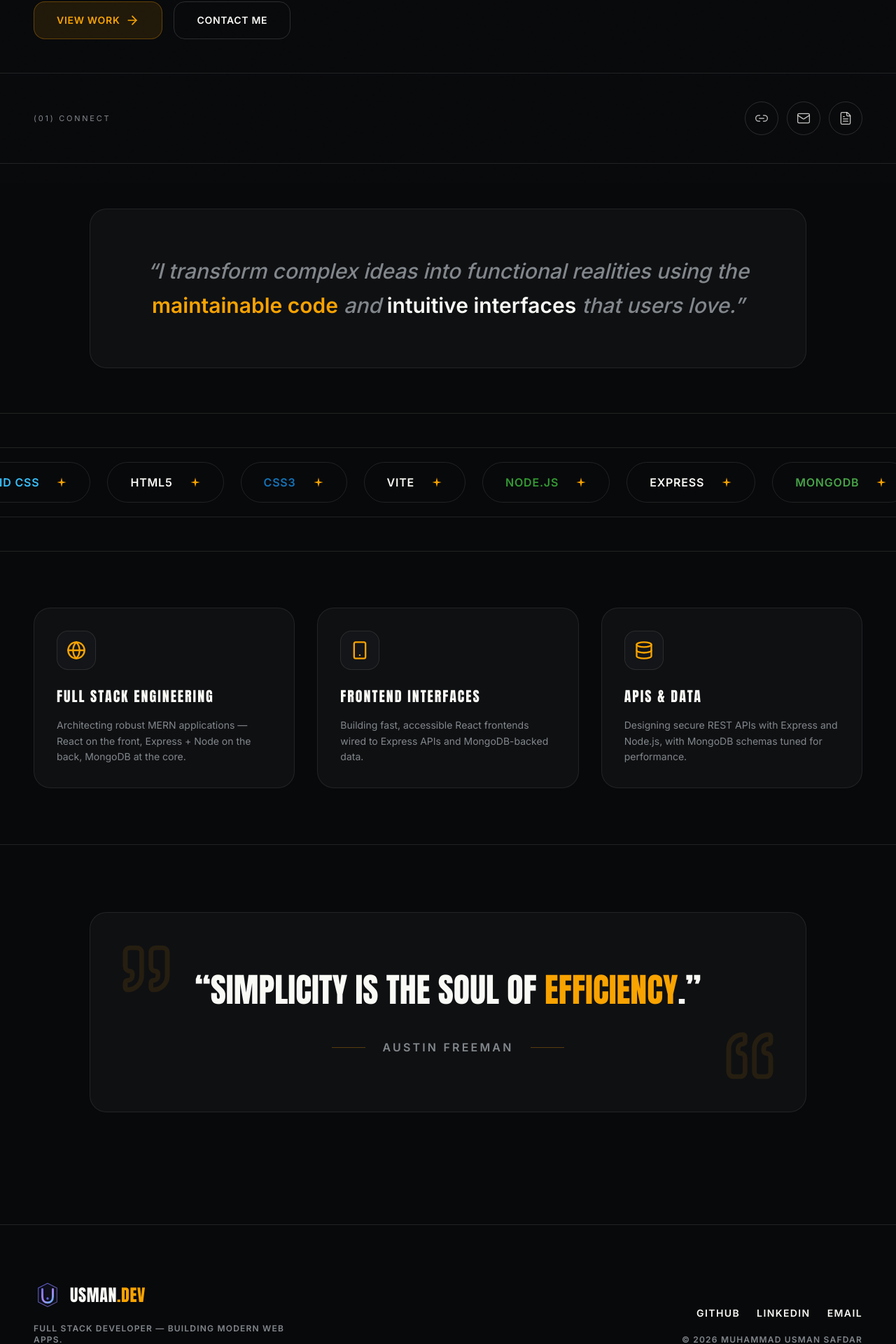
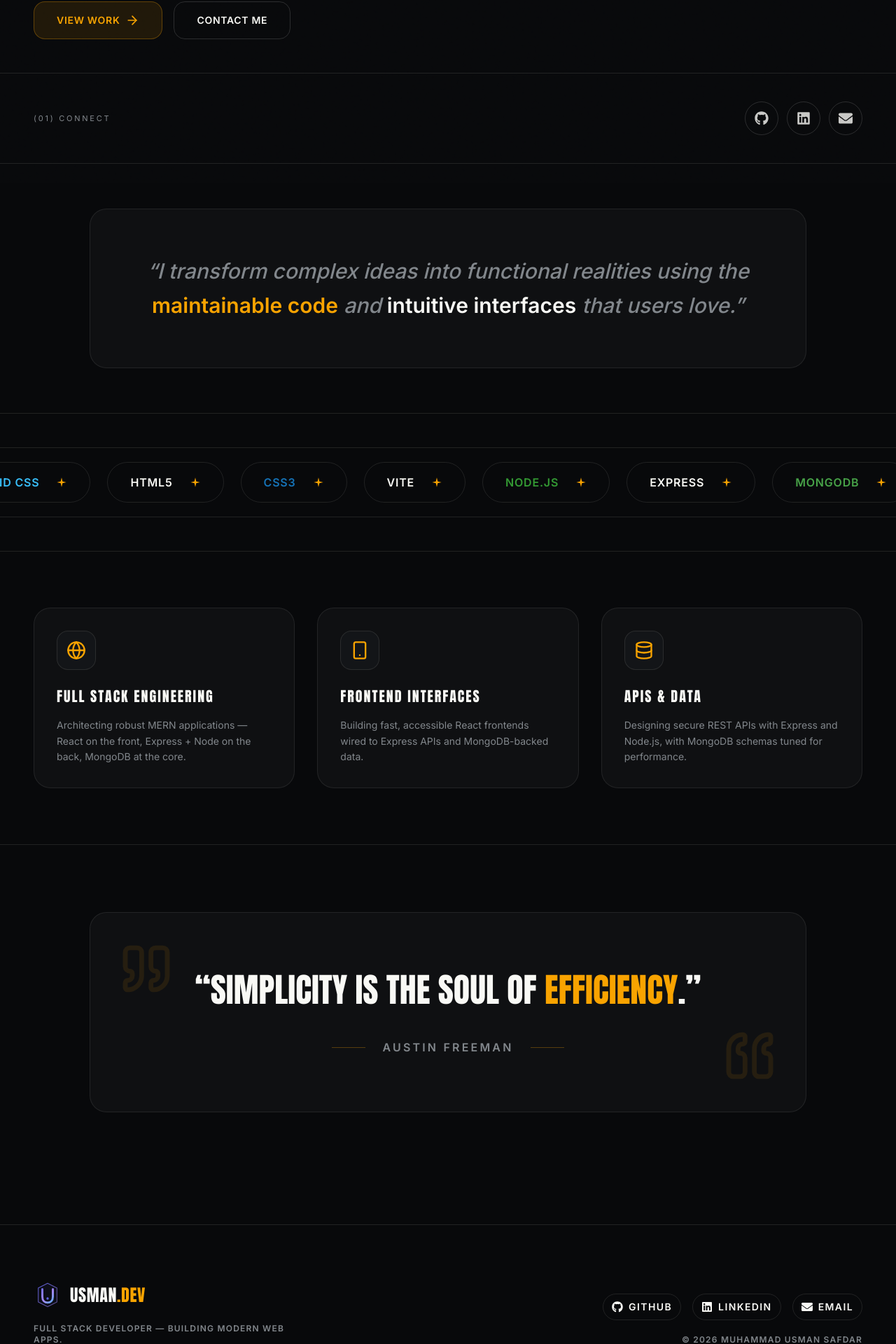
Before and after one commit to usmansHUB/portfolio, a React (Vite) app: page / in a window 1280 px wide. Shown: the part 539-2459 px from the top of the page at 70% size. Built offline with nearby package versions, Linux system fonts and the light colour scheme.

Commit message:
Commit with Logo

```diff
--- a/src/components/Footer.jsx
+++ b/src/components/Footer.jsx
@@ -1,4 +1,5 @@
 import { Link } from 'react-router-dom';
+import { FaGithub, FaLinkedin, FaEnvelope } from 'react-icons/fa';
 import Logo from './Logo';
 import { portfolioData } from '../data/portfolioData';
 
@@ -22,14 +23,17 @@ const Footer = () => {
         </div>
 
         <div className="flex flex-col items-center space-y-5 md:items-end">
-          <div className="flex flex-wrap justify-center gap-6 text-sm font-bold uppercase tracking-widest md:justify-end">
-            <a href={socials.github} target="_blank" rel="noreferrer" className="transition-colors hover:text-accent">
-              Github
+          <div className="flex flex-wrap justify-center gap-4 text-sm font-bold uppercase tracking-widest md:justify-end">
+            <a href={socials.github} target="_blank" rel="noreferrer" className="inline-flex items-center gap-2 rounded-full border border-foreground/10 px-3 py-2 transition-colors hover:border-accent/40 hover:text-accent">
+              <FaGithub className="h-4 w-4" />
+              GitHub
             </a>
-            <a href={socials.linkedin} target="_blank" rel="noreferrer" className="transition-colors hover:text-accent">
-              Linkedin
+            <a href={socials.linkedin} target="_blank" rel="noreferrer" className="inline-flex items-center gap-2 rounded-full border border-foreground/10 px-3 py-2 transition-colors hover:border-accent/40 hover:text-accent">
+              <FaLinkedin className="h-4 w-4" />
+              LinkedIn
             </a>
-            <a href={`mailto:${email}`} className="transition-colors hover:text-accent">
+            <a href={`mailto:${email}`} className="inline-flex items-center gap-2 rounded-full border border-foreground/10 px-3 py-2 transition-colors hover:border-accent/40 hover:text-accent">
+              <FaEnvelope className="h-4 w-4" />
               Email
             </a>
           </div>
--- a/src/pages/Home.jsx
+++ b/src/pages/Home.jsx
@@ -1,6 +1,7 @@
 import { Link } from 'react-router-dom';
 import { motion } from 'framer-motion';
-import { ArrowRight, Globe, Smartphone, Database, Quote, FileText, Link2, Mail } from 'lucide-react';
+import { ArrowRight, Globe, Smartphone, Database, Quote } from 'lucide-react';
+import { FaGithub, FaLinkedin, FaEnvelope } from 'react-icons/fa';
 import { portfolioData } from '../data/portfolioData';
 import PageTransition from '../components/PageTransition';
 
@@ -122,9 +123,9 @@ const Home = () => {
           <div className="flex flex-col items-start justify-between gap-6 md:flex-row md:items-center">
             <div className="text-[11px] uppercase tracking-[0.25em] text-muted-foreground">(01) Connect</div>
             <div className="flex gap-3">
-              <SocialLink href={profile.socials.github} label="GitHub" icon={<Link2 className="h-5 w-5" strokeWidth={1.5} />} />
-              <SocialLink href={profile.socials.linkedin} label="LinkedIn" icon={<Mail className="h-5 w-5" strokeWidth={1.5} />} />
-              <SocialLink href={profile.cvUrl} label="CV" download icon={<FileText className="h-5 w-5" strokeWidth={1.5} />} />
+              <SocialLink href={profile.socials.github} label="GitHub" icon={<FaGithub className="h-5 w-5" />} />
+              <SocialLink href={profile.socials.linkedin} label="LinkedIn" icon={<FaLinkedin className="h-5 w-5" />} />
+              <SocialLink href={`mailto:${profile.email}`} label="Email" icon={<FaEnvelope className="h-5 w-5" />} />
             </div>
           </div>
         </motion.section>
```
